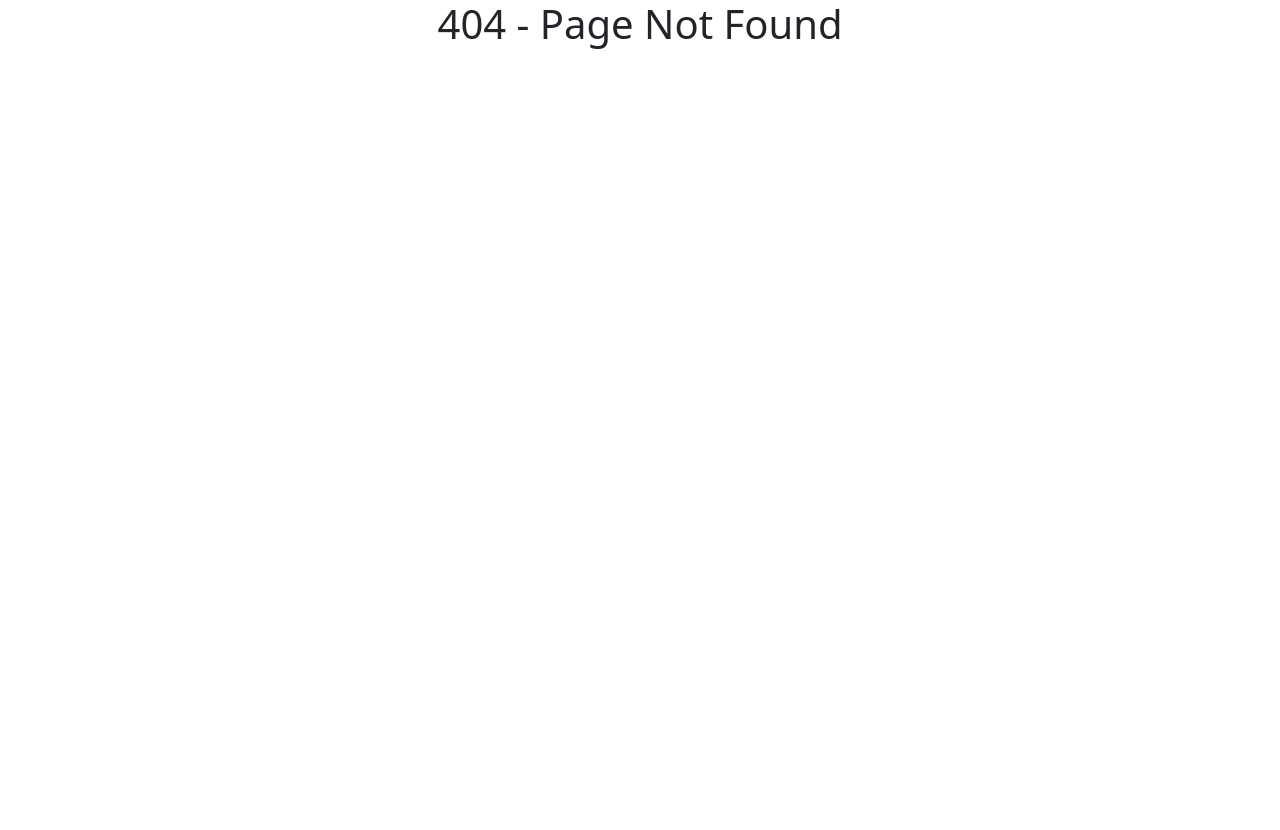
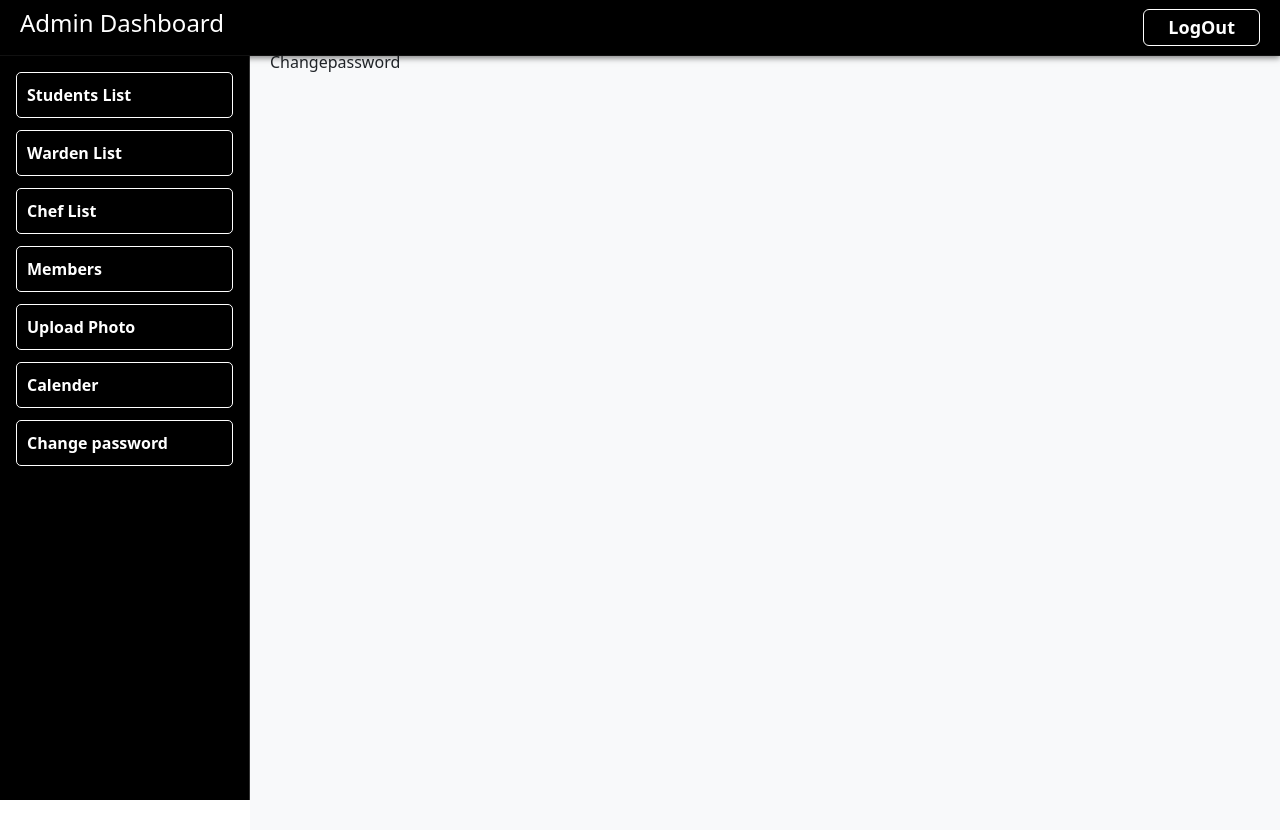
Before and after one commit to premsairock0/iomp-project, a React (Vite) app in the folder frontend/: page /admin/dashboard/password in a window 1280 px wide. Before the commit this address had no page. Before the commit the page ends 800 px from the top, so only its background shows below. Built offline with nearby package versions, Linux system fonts and the light colour scheme; a small style sheet from the web is missing.

Commit message:
password

```diff
--- /dev/null
+++ b/frontend/src/Dashboard/admindashboard/Changepassword.jsx
@@ -0,0 +1,9 @@
+import React from 'react'
+
+const Changepassword = () => {
+  return (
+    <div>Changepassword</div>
+  )
+}
+
+export default Changepassword
--- a/frontend/src/Dashboard/admindashboard/Sidebar.jsx
+++ b/frontend/src/Dashboard/admindashboard/Sidebar.jsx
@@ -46,6 +46,7 @@ function Sidebar() {
           { label: "Members", path: "/admin/dashboard/members" },
           { label: "Upload Photo", path: "/admin/dashboard/uploadPhoto" },
              { label: "Calender", path: "/admin/dashboard/calender" },
+                { label: "Change password", path: "/admin/dashboard/password" },
         ].map((item, index) => (
           <button
             key={index}
--- a/frontend/src/routes.jsx
+++ b/frontend/src/routes.jsx
@@ -31,6 +31,7 @@ import Castvote from './Dashboard/studentdashboard/Castvote';
 import StudentHolidays from './Dashboard/studentdashboard/StudentHolidays';
 import MessBill from "./Dashboard/studentdashboard/MessBill";
 import AdminHolidays from './Dashboard/admindashboard/Adminholidays';
+import Changepassword from './Dashboard/admindashboard/Changepassword';
 
 function AppRoutes() {
   return (
@@ -48,6 +49,8 @@ function AppRoutes() {
          <Route path="members" element={<Memberslist/>} />
          <Route path="uploadPhoto" element={<UploadPhoto/>} />
           <Route path="calender" element={<AdminHolidays/>}/>
+      <Route path="password" element={<Changepassword/>}/>
+
       </Route>
 
 
```
Also changed, not shown: 1 other file (tests, documents, lock files or other folders).
